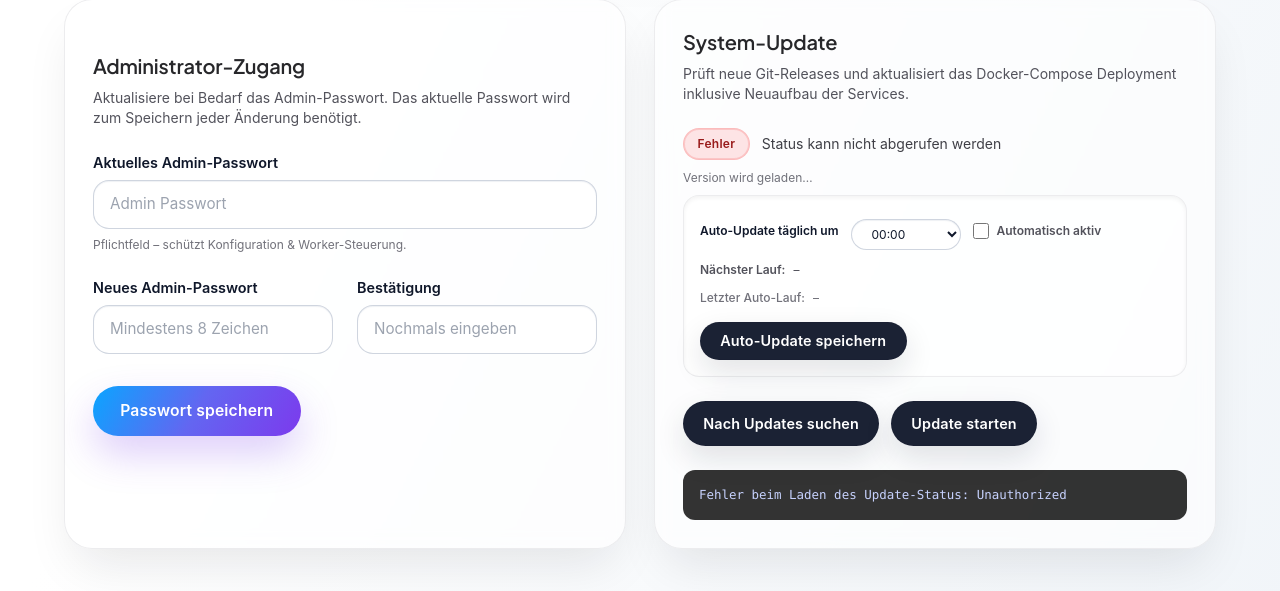
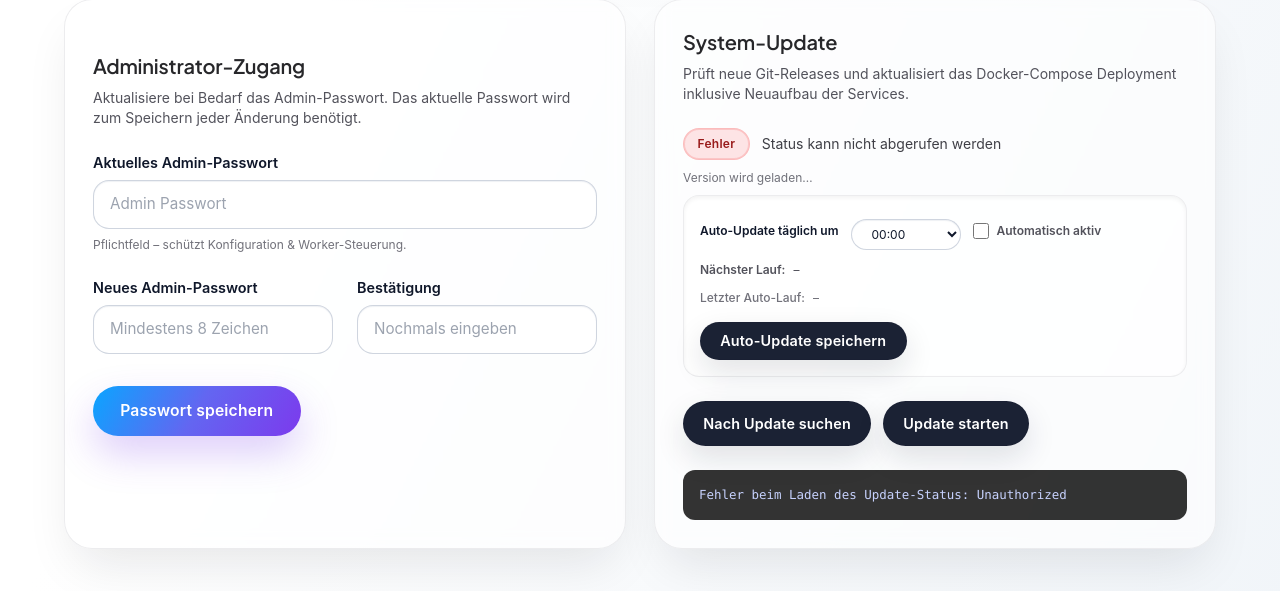
Before and after one commit to targetshot/connector, a FastAPI app: template ui/templates/index.html in a window 1280 px wide. Shown: the part 1944-2535 px from the top of the page. Run offline with FastAPI, Linux system fonts and the light colour scheme; the template is opened without the code that fills it, so the values that code supplies are empty; parts of the project's set-up code (start-up, migrations or seed data) failed here and were passed over; some libraries are stand-ins or nearby versions.

Commit message:
update to v0.2.19-beta

```diff
--- a/ui/templates/index.html
+++ b/ui/templates/index.html
@@ -468,7 +468,7 @@
                 </div>
               </div>
               <div class="flex flex-wrap gap-3">
-                <button type="button" id="btnCheckUpdate" class="btn-secondary">Nach Updates suchen</button>
+                <button type="button" id="btnCheckUpdate" class="btn-secondary">Nach Update suchen</button>
                 <button type="button" id="btnRunUpdate" class="btn-secondary">Update starten</button>
               </div>
               <pre id="updateLog" class="max-h-56 overflow-auto whitespace-pre-wrap rounded-xl bg-black/80 p-4 font-mono text-[0.78rem] text-indigo-200 dark:bg-black/60">Noch keine Update-Logs.</pre>
@@ -704,6 +704,7 @@
     const updateLog = document.getElementById('updateLog');
     const btnCheckUpdate = document.getElementById('btnCheckUpdate');
     const btnRunUpdate = document.getElementById('btnRunUpdate');
+    const btnCheckDefaultText = btnCheckUpdate ? btnCheckUpdate.textContent : '';
     const autoUpdateToggle = document.getElementById('autoUpdateToggle');
     const autoUpdateHour = document.getElementById('autoUpdateHour');
     const autoUpdateNext = document.getElementById('autoUpdateNext');
@@ -793,7 +794,13 @@
         }
         setUpdateBadge(data.status, data.current_action, data.last_error);
         if (btnCheckUpdate) {
-          btnCheckUpdate.textContent = data.update_available ? 'Neues Update gefunden' : 'Auf aktuellem Stand';
+          if (data.update_available) {
+            btnCheckUpdate.textContent = 'Update verfügbar';
+          } else if (force) {
+            btnCheckUpdate.textContent = 'Auf aktuellem Stand';
+          } else if (btnCheckDefaultText) {
+            btnCheckUpdate.textContent = btnCheckDefaultText;
+          }
         }
         if (updateVersionInfo) {
           const parts = [];
@@ -870,9 +877,14 @@
     if (btnCheckUpdate) {
       btnCheckUpdate.onclick = () => {
         btnCheckUpdate.disabled = true;
-        btnCheckUpdate.textContent = 'Suche nach Updates…';
+        btnCheckUpdate.textContent = 'Suche nach Update…';
         loadUpdateStatus(true).finally(() => {
           btnCheckUpdate.disabled = false;
+          if (btnRunUpdate && !btnRunUpdate.disabled) {
+            btnCheckUpdate.textContent = 'Update verfügbar';
+          } else {
+            btnCheckUpdate.textContent = 'Auf aktuellem Stand';
+          }
         });
       };
     }
```
